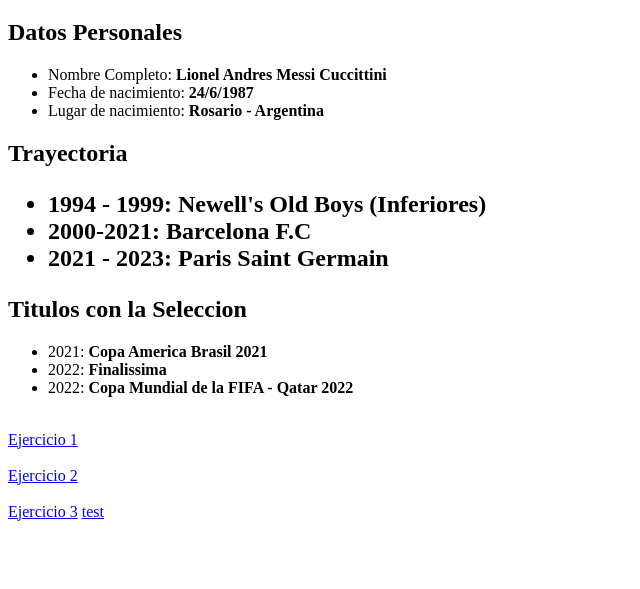
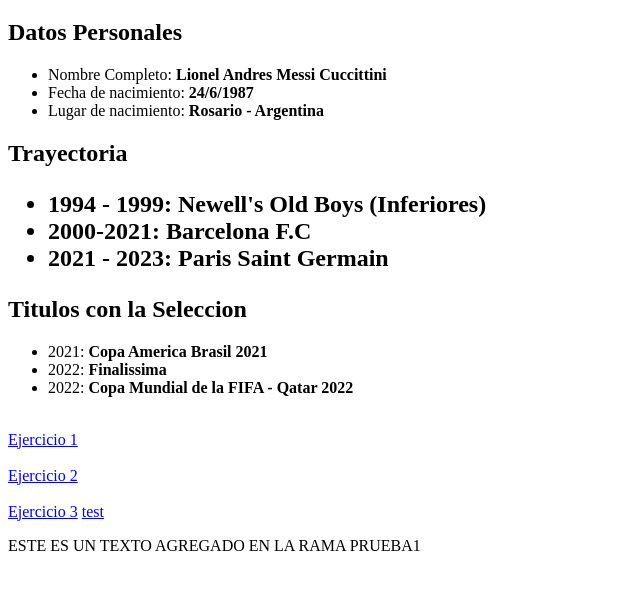
Before and after one commit to gustavomanchuca/ejercicio1, a plain HTML site: page index.html in a window 1280 px wide. Shown: the part 61-650 px from the top of the page, without its empty margins (0-640 px from the left). Drawn offline with Linux system fonts and the light colour scheme.

Commit message:
p en la rama prube1

```diff
--- a/index.html
+++ b/index.html
@@ -35,6 +35,7 @@
       <a href="/listas.html">Ejercicio 2</a><br /><br />
       <a href="/formularios.html">Ejercicio 3</a>
       <a href="#">test </a>
+      <p>ESTE ES UN TEXTO AGREGADO EN LA RAMA PRUEBA1</p>
     </footer>
   </body>
 </html>
```
